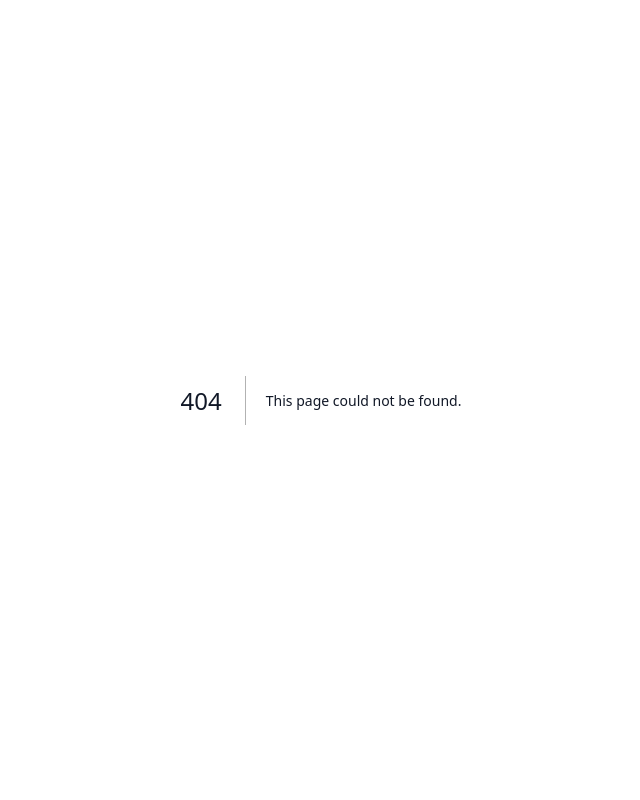
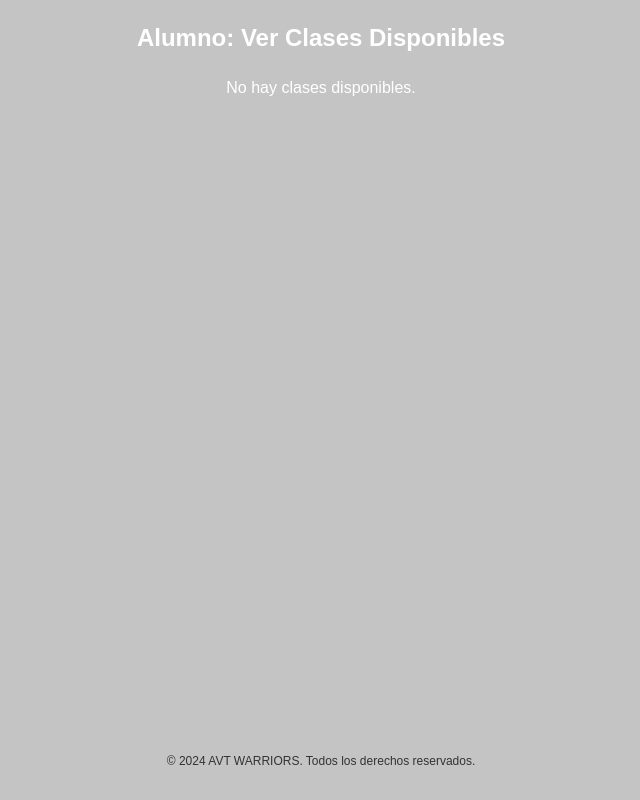
Before and after one commit to Davo11030/AVT, a Next.js app: page /pages/alumnos/clases in a window 1280 px wide. Before the commit this address had no page. Shown: the whole page, without its empty margins (319-959 px from the left). Built offline with nearby package versions, Linux system fonts and the light colour scheme.

Commit message:
entrenadores admin

```diff
--- a/src/app/layout.js
+++ b/src/app/layout.js
@@ -1,3 +1,4 @@
+import { ClasesProvider } from "../context/ClasesContext"; // Asegúrate de que la ruta es correcta
 import localFont from "next/font/local";
 import "./globals.css";
 
@@ -18,13 +19,15 @@ export const metadata = {
 };
 
 export default function RootLayout({ children }) {
-
   return (
     <html lang="en">
       <body
         className={`${geistSans.variable} ${geistMono.variable} antialiased`}
       >
-        {children}
+        {/* Envolviendo la aplicación con el proveedor del contexto */}
+        <ClasesProvider>
+          {children}
+        </ClasesProvider>
       </body>
     </html>
   );
--- /dev/null
+++ b/src/app/pages/alumnos/clases/page.jsx
@@ -0,0 +1,121 @@
+"use client";
+
+import { useState } from "react";
+import { useClases } from "../../../../context/ClasesContext"; // Usamos el hook del contexto
+
+export default function StudentPage() {
+    const { clases } = useClases(); // Accedemos a las clases desde el contexto
+    const [clasesInscritas, setClasesInscritas] = useState([]);
+
+    const handleInscribirse = (clase) => {
+        if (!clasesInscritas.find((c) => c.nombre === clase.nombre)) {
+            setClasesInscritas([...clasesInscritas, clase]);
+        }
+    };
+
+    const handleDesinscribirse = (claseNombre) => {
+        setClasesInscritas(clasesInscritas.filter((c) => c.nombre !== claseNombre));
+    };
+
+    const styles = {
+        container: {
+            display: "flex",
+            flexDirection: "column",
+            alignItems: "center",
+            backgroundColor: "#c4c4c4",
+            height: "100vh",
+            padding: "20px",
+            fontFamily: "Arial, sans-serif",
+        },
+        title: {
+            fontSize: "24px",
+            fontWeight: "bold",
+            marginBottom: "20px",
+            color: "#fff",
+        },
+        classCard: {
+            backgroundColor: "#808080",
+            color: "#fff",
+            borderRadius: "10px",
+            padding: "15px",
+            marginBottom: "15px",
+            width: "80%",
+            boxShadow: "0 4px 6px rgba(0, 0, 0, 0.2)",
+            textAlign: "center",
+        },
+        footer: {
+            marginTop: "auto",
+            fontSize: "12px",
+            color: "#333",
+            textAlign: "center",
+            padding: "10px",
+        },
+        button: (color) => ({
+            padding: "10px",
+            backgroundColor: color,
+            color: "#fff",
+            border: "none",
+            borderRadius: "5px",
+            cursor: "pointer",
+            marginTop: "10px",
+            width: "100%",
+        }),
+        listItem: {
+            backgroundColor: "#808080",
+            padding: "10px",
+            borderRadius: "5px",
+            marginBottom: "10px",
+            display: "flex",
+            flexDirection: "column",
+            alignItems: "center",
+            boxShadow: "0 4px 6px rgba(0, 0, 0, 0.2)",
+            textAlign: "center",
+        },
+        listButtonContainer: {
+            display: "flex",
+            justifyContent: "space-between",
+            marginTop: "10px",
+            width: "100%",
+        },
+    };
+
+    return (
+        <div style={styles.container}>
+            <h2 style={styles.title}>Alumno: Ver Clases Disponibles</h2>
+            <ul>
+                {clases.length === 0 ? (
+                    <p style={{ color: "#fff" }}>No hay clases disponibles.</p>
+                ) : (
+                    clases.map((clase, index) => (
+                        <li key={index} style={styles.listItem}>
+                            <p style={{ fontSize: "18px", fontWeight: "bold" }}>{clase.nombre}</p>
+                            <p>{clase.identrenador}</p>
+                            <p>{clase.hora}</p>
+                            <p>{clase.dias}</p>
+                            <div style={styles.listButtonContainer}>
+                                {clasesInscritas.some((c) => c.nombre === clase.nombre) ? (
+                                    <button
+                                        onClick={() => handleDesinscribirse(clase.nombre)}
+                                        style={styles.button("#dc3545")}
+                                    >
+                                        Desinscribirse
+                                    </button>
+                                ) : (
+                                    <button
+                                        onClick={() => handleInscribirse(clase)}
+                                        style={styles.button("#008000")}
+                                    >
+                                        Inscribirse
+                                    </button>
+                                )}
+                            </div>
+                        </li>
+                    ))
+                )}
+            </ul>
+            <footer style={styles.footer}>
+                © 2024 AVT WARRIORS. Todos los derechos reservados.
+            </footer>
+        </div>
+    );
+}
--- /dev/null
+++ b/src/context/ClasesContext.js
@@ -0,0 +1,33 @@
+// /app/context/ClasesContext.js
+"use client";
+
+import { createContext, useState, useContext } from "react";
+
+// Crear el contexto
+const ClasesContext = createContext();
+
+// Componente proveedor del contexto
+export const ClasesProvider = ({ children }) => {
+    const [clases, setClases] = useState([]);
+
+    // Función para agregar una clase
+    const agregarClase = (nuevaClase) => {
+        setClases((prevClases) => [...prevClases, nuevaClase]);
+    };
+
+    // Función para eliminar una clase
+    const eliminarClase = (index) => {
+        setClases((prevClases) => prevClases.filter((_, i) => i !== index));
+    };
+
+    return (
+        <ClasesContext.Provider value={{ clases, agregarClase, eliminarClase }}>
+            {children}
+        </ClasesContext.Provider>
+    );
+};
+
+// Hook para acceder al contexto desde otros componentes
+export const useClases = () => {
+    return useContext(ClasesContext);
+};
```
Also changed, not shown: src/app/pages/admin/horarios/page.jsx (+38 -30 lines).
